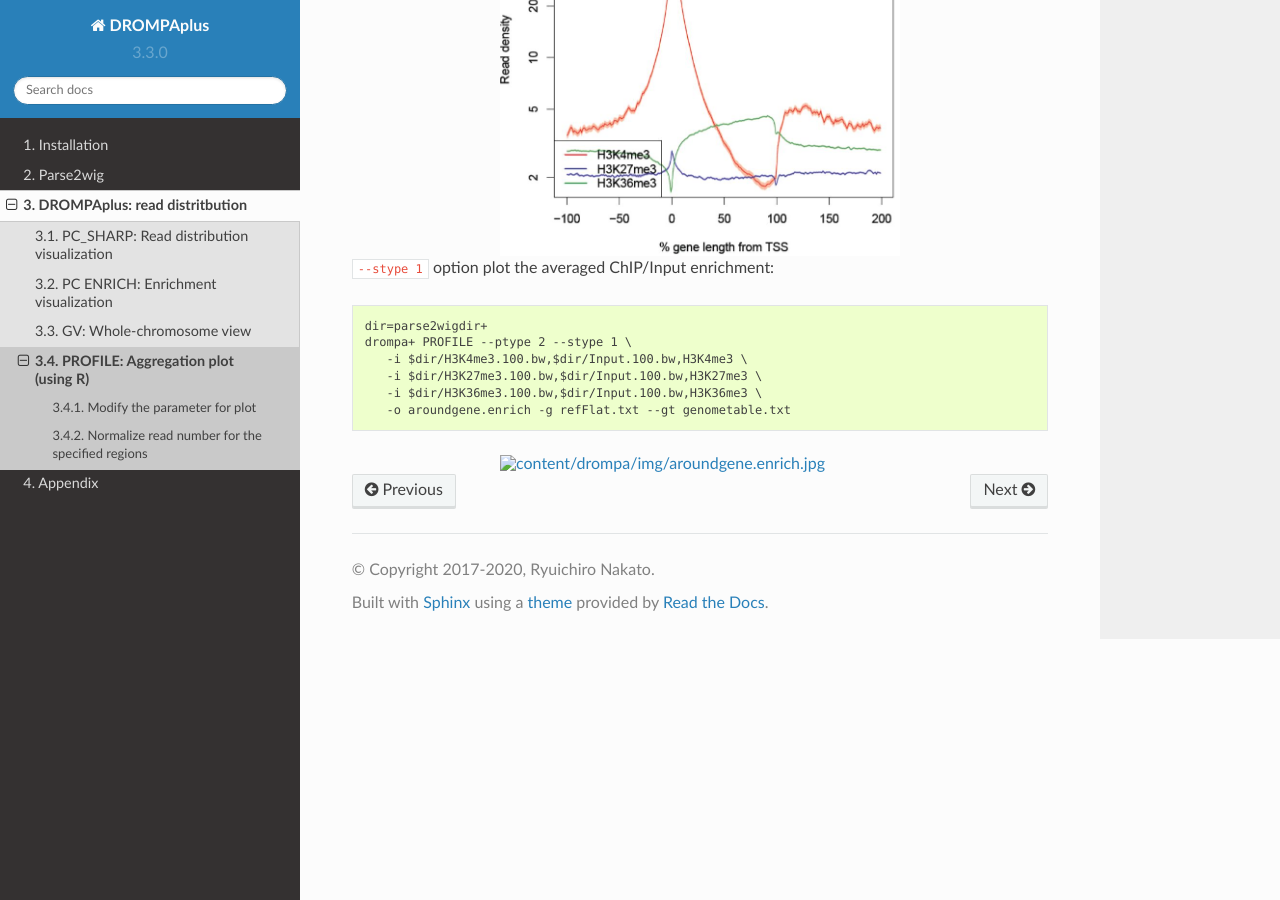
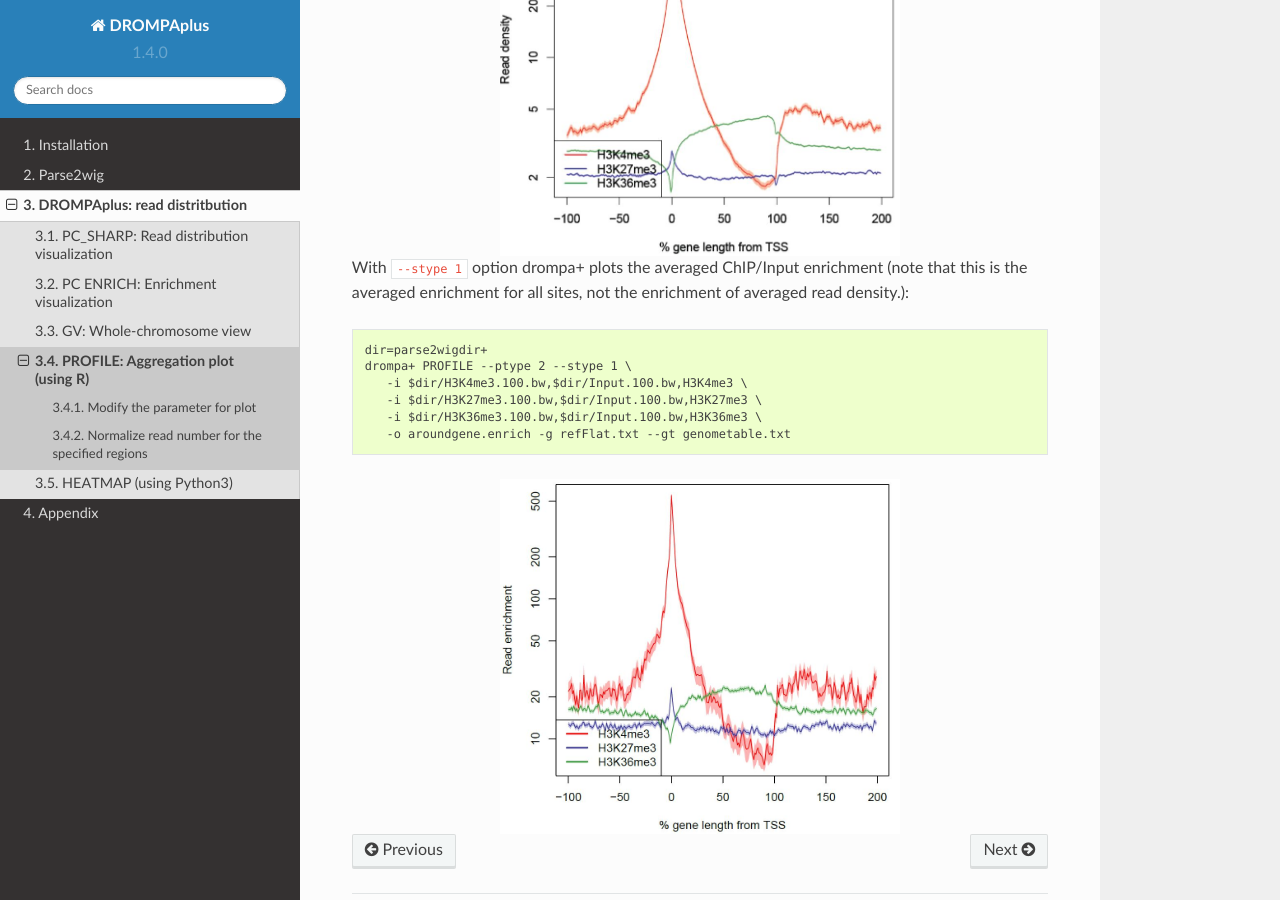
Before and after one commit to rnakato/DROMPAplus, a Sphinx documentation site: the page built from docs/content/drompa/Profile.rst, in a window 1280 px wide and 900 px high, scrolled down 2309 px. Built offline with Sphinx 7.4.7 and the Read the Docs theme 2.0.0, drawn with Linux system fonts in a browser that asks for light colours.

```diff
--- a/docs/conf.py
+++ b/docs/conf.py
@@ -55,9 +55,9 @@ author = 'Ryuichiro Nakato'
 # built documents.
 #
 # The short X.Y version.
-version = '3.3.0'
+version = '1.4.0'
 # The full version, including alpha/beta/rc tags.
-release = '3.3.0'
+release = '1.4.0'
 
 # The language for content autogenerated by Sphinx. Refer to documentation
 # for a list of supported languages.
--- a/docs/content/drompa.rst
+++ b/docs/content/drompa.rst
@@ -1,3 +1,4 @@
+====================================
 DROMPAplus: read distritbution
 ====================================
 
@@ -21,3 +22,4 @@ Note that the algorithm of **PC_SHARP**, **PC_BROAD** and **PC_ENRICH** is ident
    drompa/PCENRICH
    drompa/GV
    drompa/Profile
+   drompa/Heatmap
--- a/docs/content/drompa/Profile.rst
+++ b/docs/content/drompa/Profile.rst
@@ -67,7 +67,7 @@ The averaged read number in the background regions sometimes varies among sample
    :width: 400px
    :align: center
 
-``--stype 1`` option plot the averaged ChIP/Input enrichment::
+With ``--stype 1`` option drompa+ plots the averaged ChIP/Input enrichment (note that this is the averaged enrichment for all sites, not the enrichment of averaged read density.)::
 
     dir=parse2wigdir+
     drompa+ PROFILE --ptype 2 --stype 1 \
```
Also changed, not shown: docs/content/drompa/Heatmap.rst (added, +15 -0 lines), docs/content/drompa/img/aroundgene.enrich.jpg (added), 3 other files.
